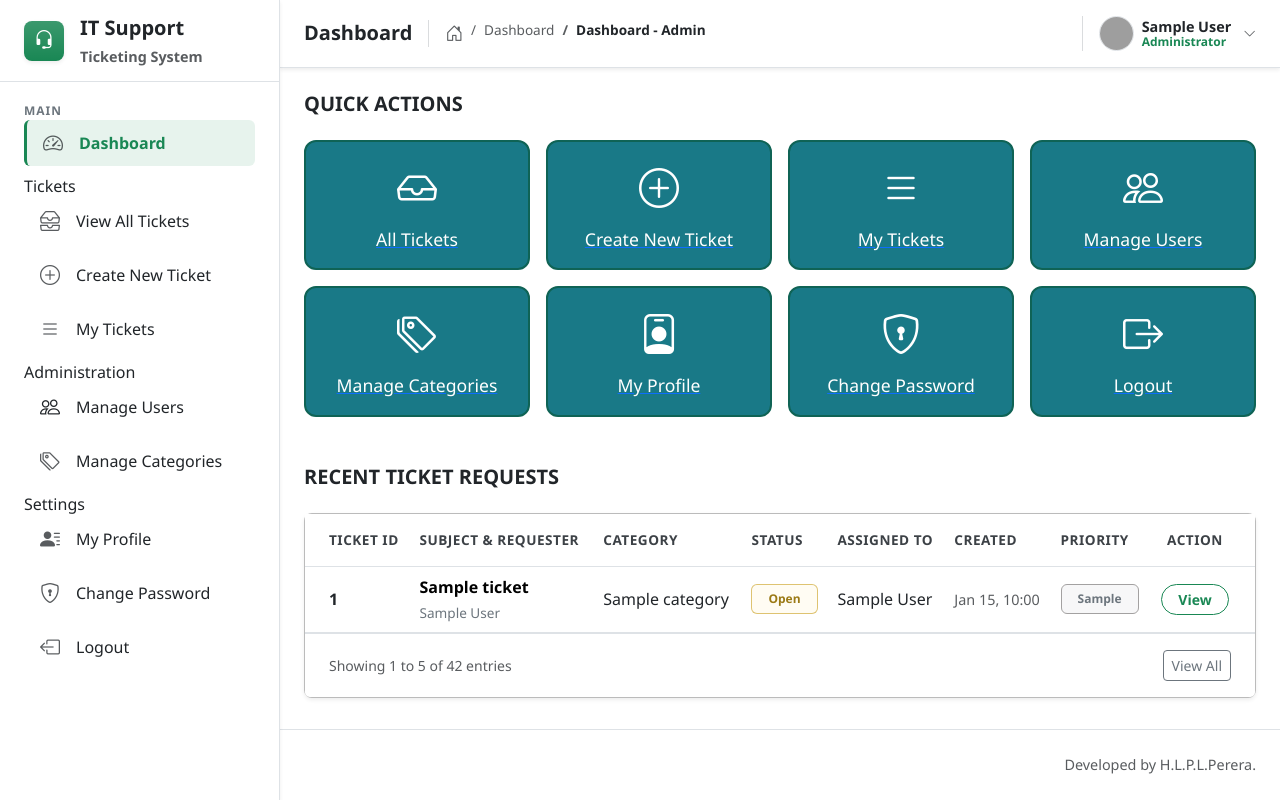
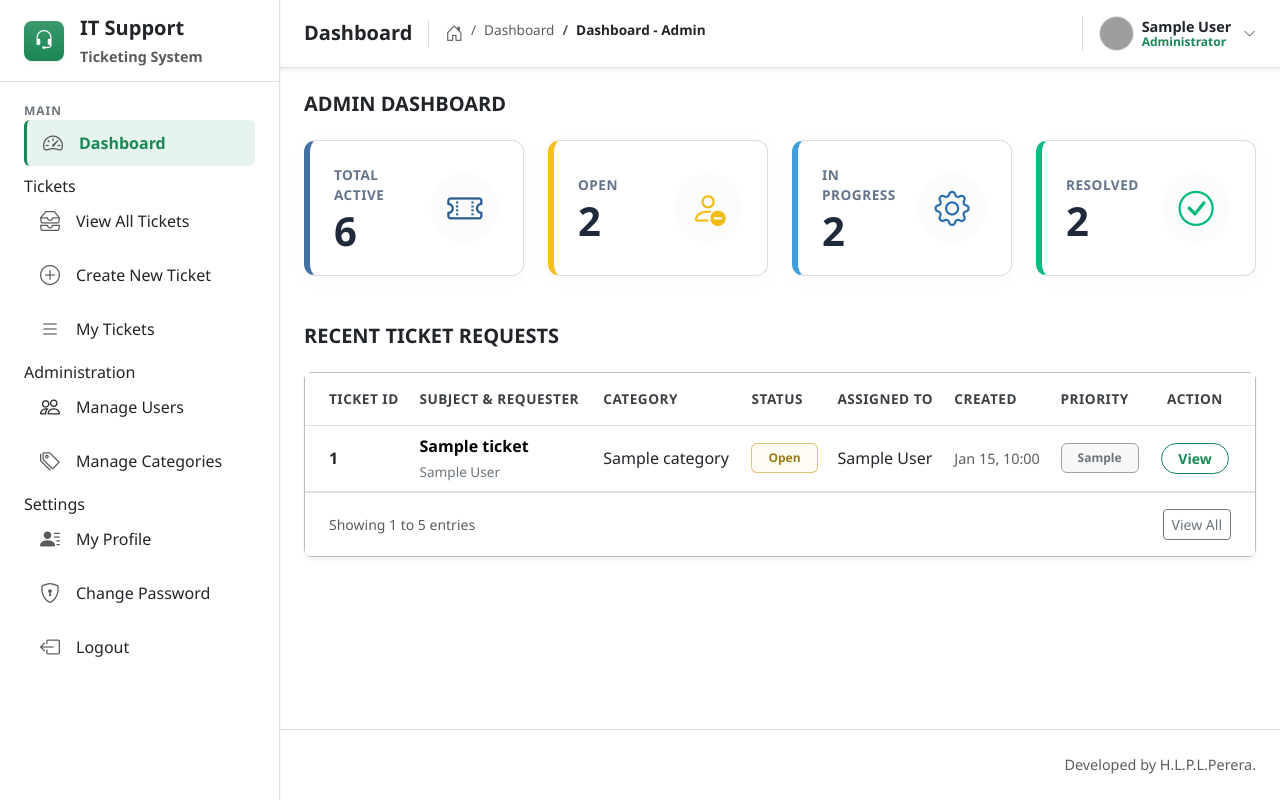
Before and after one commit to primal-mit/helpdesk, a PHP site: page /views/dashboard/dashboard-admin.php in a window 1280 px wide. Run offline with PHP 8.4, Linux system fonts and the light colour scheme; the visitor is signed in with stand-in values (Sample User, id 1); tables that the repository leaves empty or names only in its code hold one stand-in row (values such as "Sample post"); grey boxes are pictures that could not be loaded.

Commit message:
Dashboad stats added

```diff
--- a/assets/css/dashboard.css
+++ b/assets/css/dashboard.css
@@ -54,3 +54,73 @@
 .status-column, .priority-column{
     /* text-align: center; */
 }
+
+
+
+/* Soft UI Stat Cards */
+.stat-card {
+    background-color: #ffffff;
+    border-radius: 12px;
+    padding: 24px;
+    display: flex;
+    justify-content: space-between;
+    align-items: center;
+    box-shadow: 0 4px 20px rgba(0,0,0,0.03);
+    transition: transform 0.3s ease, box-shadow 0.3s ease;
+    height: 100%;
+    border: 1px solid #0002
+}
+.stat-card:hover {
+    transform: translateY(-4px);
+    box-shadow: 0 8px 25px rgba(0,0,0,0.08);
+}
+
+.border-blue { border-left: 6px solid rgb(64, 158, 221); }
+.border-gray { border-left: 6px solid #4172a3; }
+.border-red { border-left: 6px solid #ef4444; }
+.border-orange { border-left: 6px solid #f7be1f; }
+.border-green { border-left: 6px solid #10b981; }
+
+.icon-wrapper {
+    width: 70px;
+    height: 70px;
+    border-radius: 50%;
+    display: flex;
+    align-items: center;
+    justify-content: center;
+    font-size: 2.8rem;
+}
+.icon-wrapper .bi{
+    font-size: 2.2rem;
+}
+/* .icon-gray { background-color: #dbeafe; color: #1f354b; }
+.icon-blue { background-color: #dbeafe; color: #54acff; }
+.icon-red { background-color: #fee2e2; color: #dc2626; }
+.icon-orange { background-color: #ffedd5; color: #f7a01f; }
+.icon-green { background-color: #d1fae5; color: #059669; } */
+
+.icon-gray { background-color: #00000003; color: #2a5c8f; }
+.icon-blue { background-color: #00000003; color: #2b6eac; }
+.icon-red { background-color: #00000003; color: #dc2626; }
+.icon-orange { background-color: #00000003; color: #f0bc13; }
+.icon-green { background-color: #00000003; color: #00b97f; }
+
+
+.stat-content {
+    display: flex;
+    flex-direction: column;
+}
+.stat-label {
+    font-size: 0.85rem;
+    font-weight: 600;
+    text-transform: uppercase;
+    letter-spacing: 0.5px;
+    color: #64748b;
+    margin-bottom: 5px;
+}
+.stat-value {
+    font-size: 2.5rem;
+    font-weight: 700;
+    line-height: 1;
+    color: #1e293b;
+}
--- a/assets/css/style.css
+++ b/assets/css/style.css
@@ -113,7 +113,7 @@ body{
 
 .card-panel{
   border: 1px solid #dee2e6;
-  box-shadow: 0 1rem 3rem rgba(0, 0, 0, 0.175);
+  box-shadow: 0 1rem 1rem rgba(0, 0, 0, 0.175);
   border-radius: 1rem;
   margin: 0 auto 1.5rem auto;
   padding: 3rem;
--- a/assets/css/timeline.css
+++ b/assets/css/timeline.css
@@ -66,5 +66,5 @@
 }
 
 .timeline-step .bg-secondary{
-    background-color: #888 !important;
+    background-color: #d0d5d1 !important;
 }
--- a/views/dashboard/dashboard-admin.php
+++ b/views/dashboard/dashboard-admin.php
@@ -23,74 +23,58 @@ if ($_SESSION['role'] !== 'Administrator') {
 
     <!-- Quick Actions Grid -->
     <div class="mb-5">
-        <h4 class="fw-bold mb-4 text-dark text-uppercase fs-5">Quick Actions</h4>
-        <div class="row g-3">
+        <h4 class="fw-bold mb-4 text-dark text-uppercase fs-5">Admin Dashboard</h4>
 
-            <!-- All Tickets Queue -->
-            <a href="../../views/tickets/tickets-all.php" class="col-12 col-sm-6 col-md-4 col-xl-3">
-                <button class="btn btn-quick-action shadow-md">
-                    <i class="bi bi-inbox"></i>
-                    <span>All Tickets</span>
-                </button>
-            </a>
+        <div class="row mb-3">
+            <div class="col-sm-6 col-xl-3">
+                <div class="stat-card border-gray">
+                    <div class="stat-content">
+                        <span class="stat-label">Total Active</span>
+                        <span class="stat-value">6</span>
+                    </div>
+                    <div class="icon-wrapper icon-gray">
+                        <i class="bi bi-ticket-perforated"></i>
+                    </div>
+                </div>
+            </div>
 
-            <!-- Create New Ticket -->
-            <a href="../../views/tickets/create-ticket.php" class="col-12 col-sm-6 col-md-4 col-xl-3">
-                <button class="btn btn-quick-action shadow-md">
-                    <i class="bi bi-plus-circle"></i>
-                    <span>Create New Ticket</span>
-                </button>
-            </a>
+            <div class="col-sm-6 col-xl-3">
+                <div class="stat-card border-orange">
+                    <div class="stat-content">
+                        <span class="stat-label">Open</span>
+                        <span class="stat-value">2</span>
+                    </div>
+                    <div class="icon-wrapper icon-orange">
+                        <i class="bi bi-person-dash"></i>
+                    </div>
+                </div>
+            </div>
 
-            <!-- Create New Ticket -->
-            <a href="../../views/ticket/my-tickets.php" class="col-12 col-sm-6 col-md-4 col-xl-3">
-                <button class="btn btn-quick-action shadow-md">
-                    <i class="bi bi-list"></i>
-                    <span>My Tickets</span>
-                </button>
-            </a>
+            <div class="col-sm-6 col-xl-3">
+                <div class="stat-card border-blue">
+                    <div class="stat-content">
+                        <span class="stat-label">In Progress</span>
+                        <span class="stat-value">2</span>
+                    </div>
+                    <div class="icon-wrapper icon-blue">
+                        <i class="bi bi-gear"></i>
+                    </div>
+                </div>
+            </div>
 
-            <!-- Manage Users -->
-            <a href="../../views/user/all-users.php" class="col-12 col-sm-6 col-md-4 col-xl-3">
-                <button class="btn btn-quick-action shadow-md">
-                    <i class="bi bi-people"></i>
-                    <span>Manage Users</span>
-                </button>
-            </a>
+            <div class="col-sm-6 col-xl-3">
+                <div class="stat-card border-green">
+                    <div class="stat-content">
+                        <span class="stat-label">Resolved</span>
+                        <span class="stat-value">2</span>
+                    </div>
+                    <div class="icon-wrapper icon-green">
+                        <i class="bi bi-check-circle"></i>
+                    </div>
+                </div>
+            </div>
+        </div>
 
-
-            <!-- Manage Categories -->
-            <a href="../../views/category/manage-categories.php" class="col-12 col-sm-6 col-md-4 col-xl-3">
-                <button class="btn btn-quick-action shadow-md">
-                    <i class="bi bi-tags"></i>
-                    <span>Manage Categories</span>
-                </button>
-            </a>
-
-            <!-- My Profile -->
-            <a href="../../views/user/my-profile.php" class="col-12 col-sm-6 col-md-4 col-xl-3">
-                <button class="btn btn-quick-action shadow-md">
-                    <i class="bi bi-person-badge"></i>
-                    <span>My Profile</span>
-                </button>
-            </a>
-
-            <!-- Change Password -->
-            <a href="../../views/user/change-password.php" class="col-12 col-sm-6 col-md-4 col-xl-3">
-                <button class="btn btn-quick-action shadow-md">
-                    <i class="bi bi-shield-lock"></i>
-                    <span>Change Password</span>
-                </button>
-            </a>
-
-            <!-- Logout -->
-            <a href="../../controllers/auth_controller.php?logout=true" class="col-12 col-sm-6 col-md-4 col-xl-3">
-                <button class="btn btn-quick-action shadow-md">
-                    <i class="bi bi-box-arrow-right"></i>
-                    <span>Logout</span>
-                </button>
-            </a>
-        </div>
     </div>
 
 
@@ -165,8 +149,8 @@ if ($_SESSION['role'] !== 'Administrator') {
             </div>
             <!-- Table Footer/Pagination -->
             <div class="card-footer bg-white border-top py-3 px-4 d-flex justify-content-between align-items-center">
-                <span class="text-muted small">Showing 1 to 5 of 42 entries</span>
-                <button class="btn btn-sm btn-outline-secondary">View All</button>
+                <span class="text-muted small">Showing 1 to 5 entries</span>
+                <a href="../../views/ticket/view-tickets.php"><button class="btn btn-sm btn-outline-secondary">View All</button></a>
             </div>
         </div>
     </div>
```
